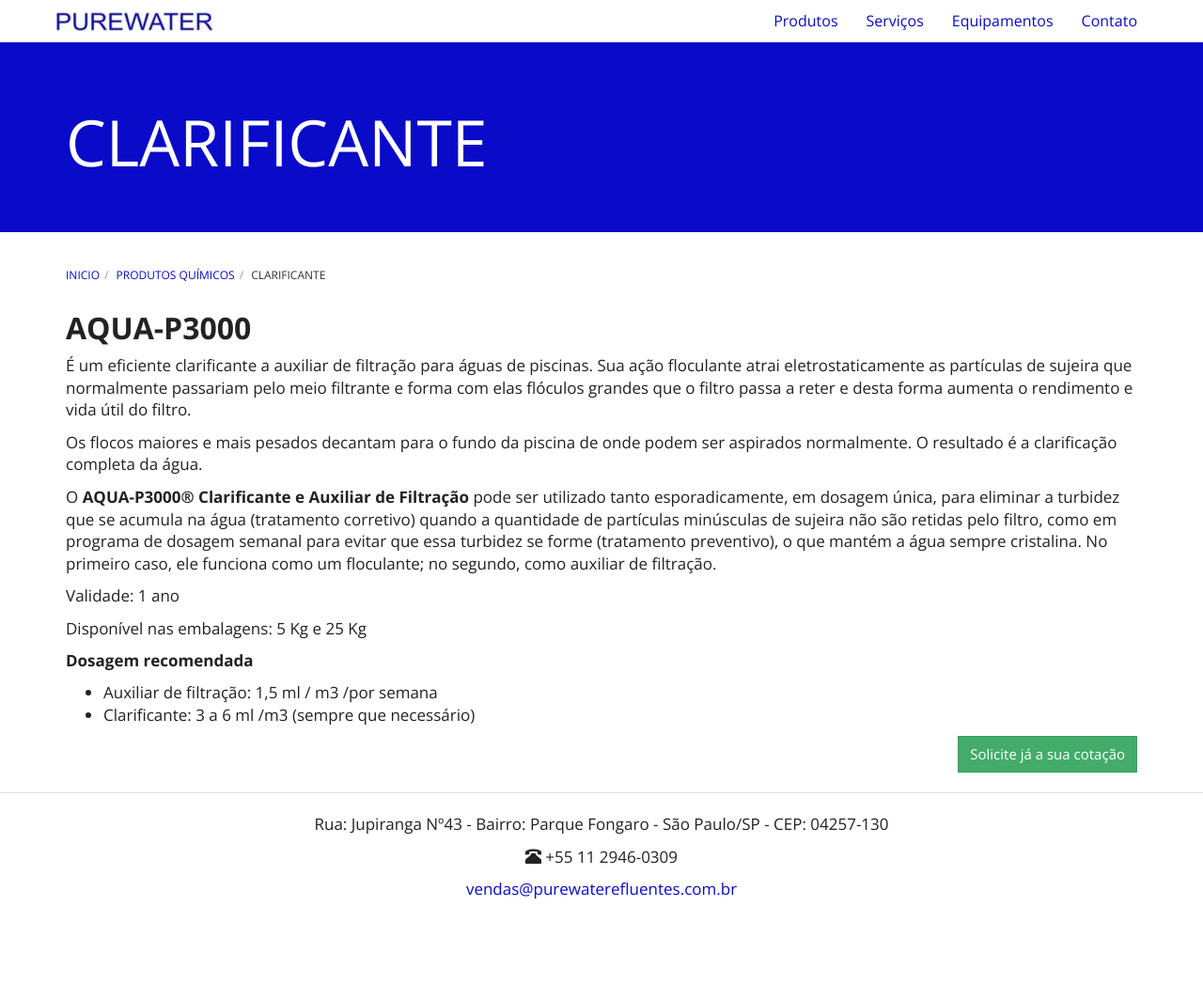
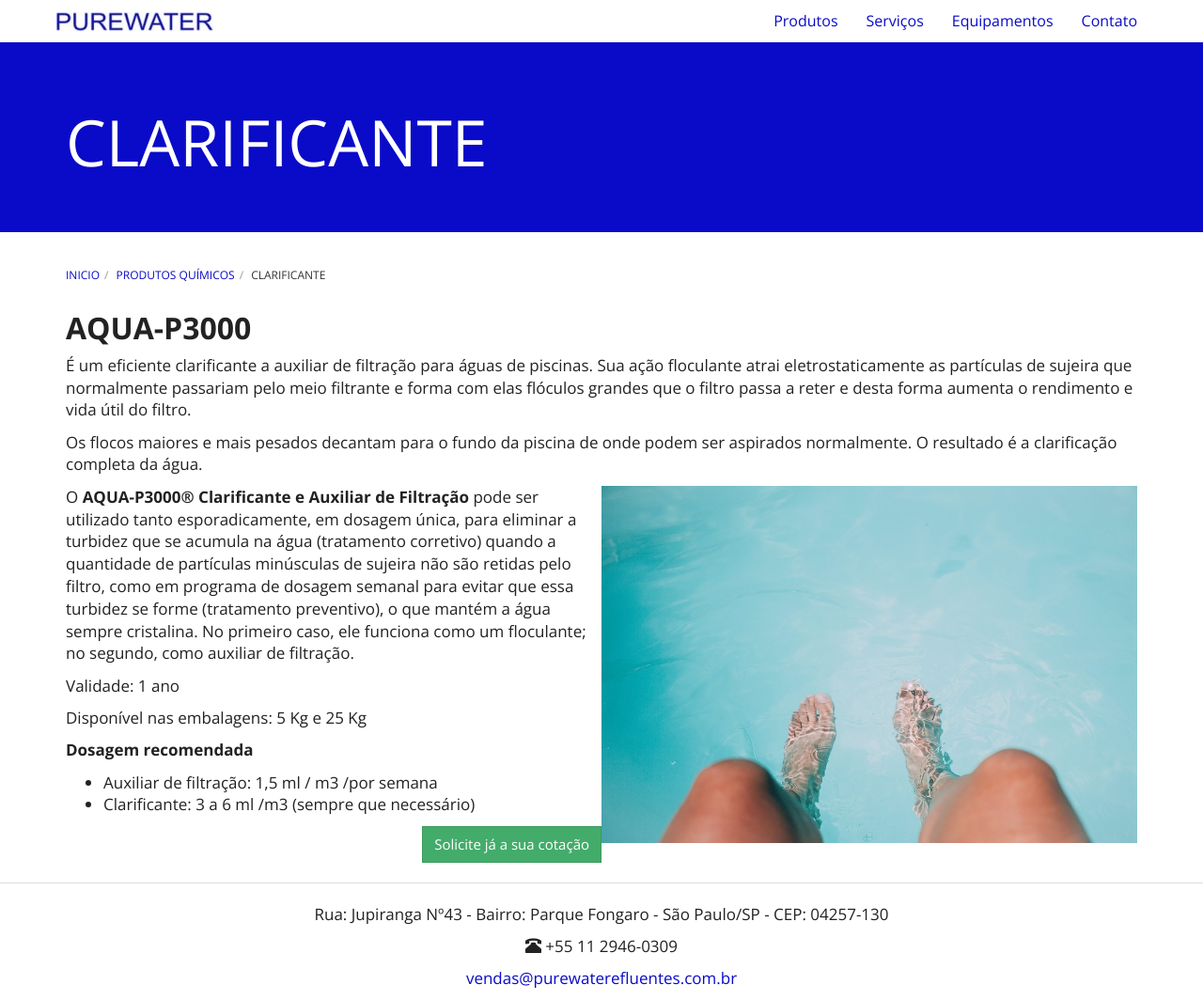
Before and after one commit to purewaterefluentes/purewaterefluentes.github.io, a Jekyll site: the page built from produtos/clarificante-para-piscina.md, in a window 1280 px wide and 1064 px high. Shown: the whole window at 94% size. Built offline with Jekyll 4.4.1, drawn with Linux system fonts in a browser that asks for light colours; nearby versions of some CDN libraries; library files that are not in the unit come from our copies.

Commit message:
Update clarificante-para-piscina.md

```diff
--- a/produtos/clarificante-para-piscina.md
+++ b/produtos/clarificante-para-piscina.md
@@ -11,6 +11,9 @@
 
 Os flocos maiores e mais pesados decantam para o fundo da piscina de onde podem ser aspirados normalmente. O resultado é a clarificação completa da água.
 
+
+<img class="img-responsive pull-right" style="max-width: 50%;" src="../../website/images/piscina agua.jpg" alt="Clarificante para piscina">
+
 O **AQUA-P3000® Clarificante e Auxiliar de Filtração** pode ser utilizado tanto esporadicamente, em dosagem única, para eliminar a turbidez que se acumula na água (tratamento corretivo) quando a quantidade de partículas minúsculas de sujeira não são retidas pelo filtro, como em programa de dosagem semanal para evitar que essa turbidez se forme (tratamento preventivo), o que mantém a água sempre cristalina. No primeiro caso, ele funciona como um floculante; no segundo, como auxiliar de filtração.
 
 Validade: 1 ano
```
